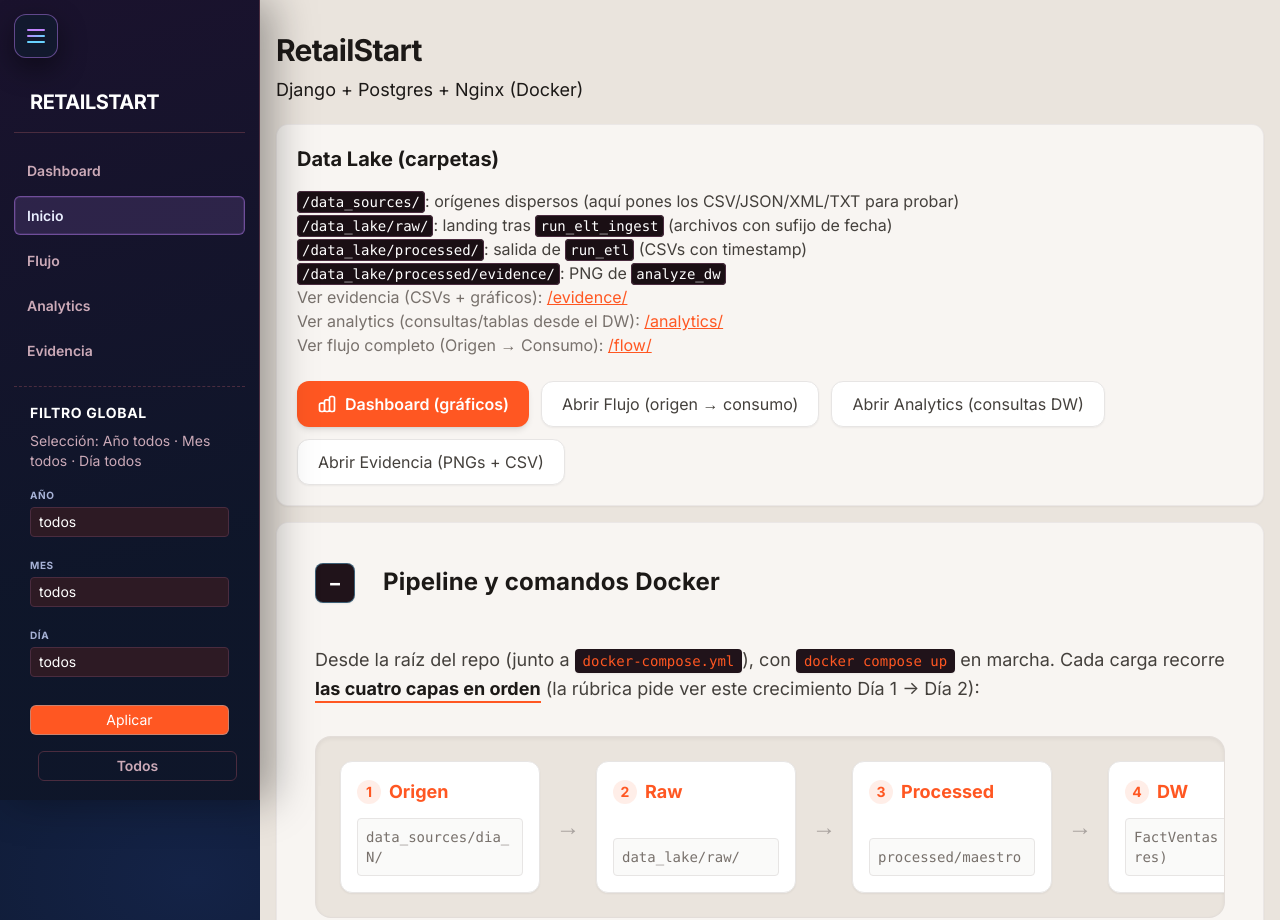
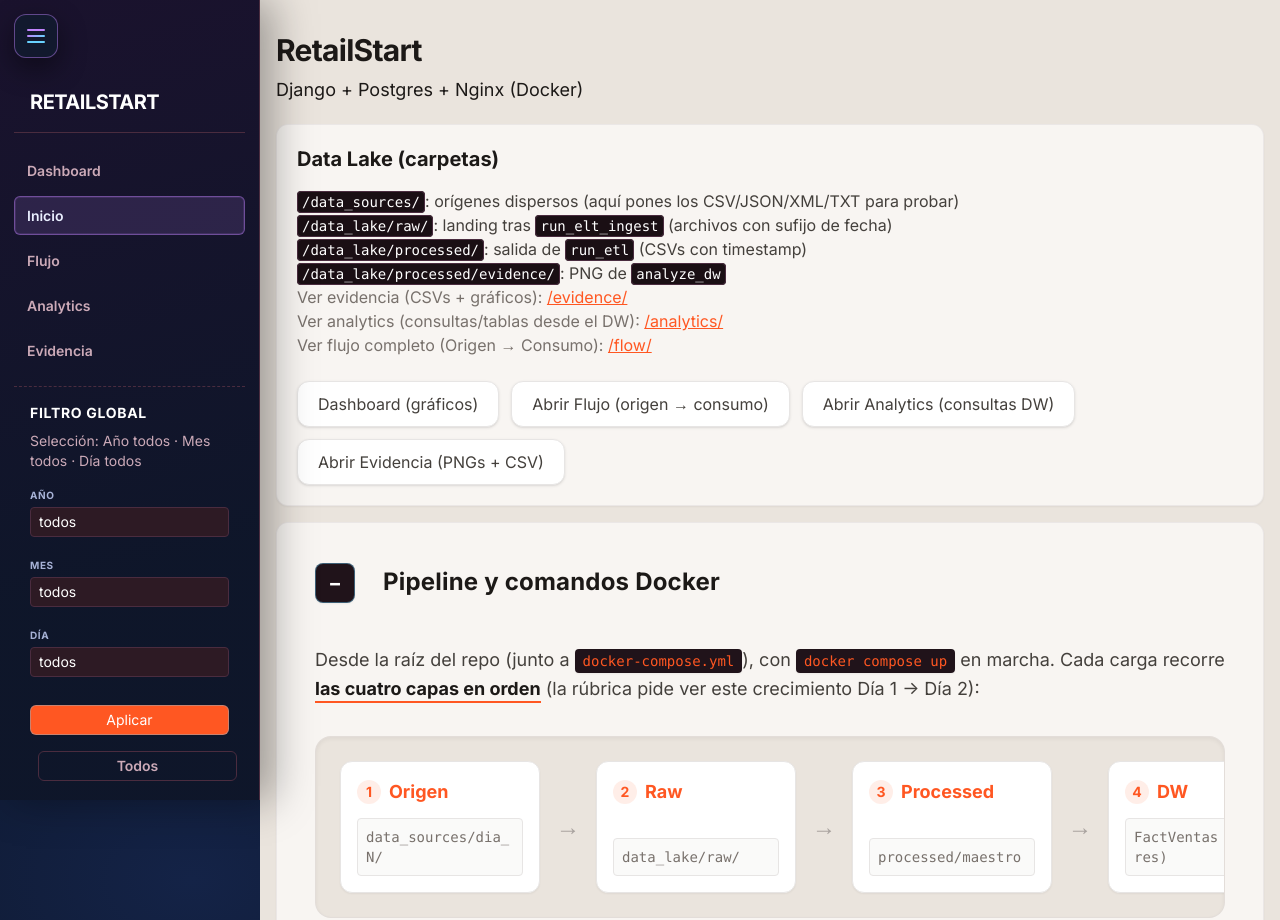
Before and after one commit to Tornadusk/RetailStart, a Django app: page / in a window 1280 px wide. Shown: the top 920 px of the page. Run offline with Django 5.2, Linux system fonts and the light colour scheme; data that the repository does not hold is empty; some libraries are stand-ins or nearby versions.

Commit message:
cambios en css

```diff
--- a/backend/templates/core/home.html
+++ b/backend/templates/core/home.html
@@ -37,17 +37,16 @@
         </p>
 
         <div class="flex flex-wrap gap-3 mt-6">
-          <a class="bg-[#ff5722] text-white shadow-md hover:bg-[#e64a19] hover:shadow-lg hover:-translate-y-0.5 active:scale-95 transition-all rounded-xl px-5 py-2.5 font-semibold flex items-center justify-center" href="/dashboard/">
-            <svg class="w-5 h-5 mr-2" fill="none" stroke="currentColor" viewBox="0 0 24 24"><path stroke-linecap="round" stroke-linejoin="round" stroke-width="2" d="M9 19v-6a2 2 0 00-2-2H5a2 2 0 00-2 2v6a2 2 0 002 2h2a2 2 0 002-2zm0 0V9a2 2 0 012-2h2a2 2 0 012 2v10m-6 0a2 2 0 002 2h2a2 2 0 002-2m0 0V5a2 2 0 012-2h2a2 2 0 012 2v14a2 2 0 01-2 2h-2a2 2 0 01-2-2z"></path></svg>
+          <a class="bg-white text-stone-700 border border-stone-200 shadow hover:border-[#ff5722]/40 hover:text-[#ff5722] hover:shadow-md hover:-translate-y-0.5 active:scale-95 transition-all rounded-xl px-5 py-2.5 font-medium flex items-center justify-center" href="/dashboard/">
             Dashboard (gráficos)
           </a>
-          <a class="bg-white text-stone-700 border border-stone-200 shadow-sm hover:border-[#ff5722]/40 hover:text-[#ff5722] hover:shadow hover:-translate-y-0.5 active:scale-95 transition-all rounded-xl px-5 py-2.5 font-medium flex items-center justify-center" href="/flow/">
+          <a class="bg-white text-stone-700 border border-stone-200 shadow hover:border-[#ff5722]/40 hover:text-[#ff5722] hover:shadow-md hover:-translate-y-0.5 active:scale-95 transition-all rounded-xl px-5 py-2.5 font-medium flex items-center justify-center" href="/flow/">
             Abrir Flujo (origen → consumo)
           </a>
-          <a class="bg-white text-stone-700 border border-stone-200 shadow-sm hover:border-[#ff5722]/40 hover:text-[#ff5722] hover:shadow hover:-translate-y-0.5 active:scale-95 transition-all rounded-xl px-5 py-2.5 font-medium flex items-center justify-center" href="/analytics/">
+          <a class="bg-white text-stone-700 border border-stone-200 shadow hover:border-[#ff5722]/40 hover:text-[#ff5722] hover:shadow-md hover:-translate-y-0.5 active:scale-95 transition-all rounded-xl px-5 py-2.5 font-medium flex items-center justify-center" href="/analytics/">
             Abrir Analytics (consultas DW)
           </a>
-          <a class="bg-white text-stone-700 border border-stone-200 shadow-sm hover:border-[#ff5722]/40 hover:text-[#ff5722] hover:shadow hover:-translate-y-0.5 active:scale-95 transition-all rounded-xl px-5 py-2.5 font-medium flex items-center justify-center" href="/evidence/">
+          <a class="bg-white text-stone-700 border border-stone-200 shadow hover:border-[#ff5722]/40 hover:text-[#ff5722] hover:shadow-md hover:-translate-y-0.5 active:scale-95 transition-all rounded-xl px-5 py-2.5 font-medium flex items-center justify-center" href="/evidence/">
             Abrir Evidencia (PNGs + CSV)
           </a>
         </div>
```
